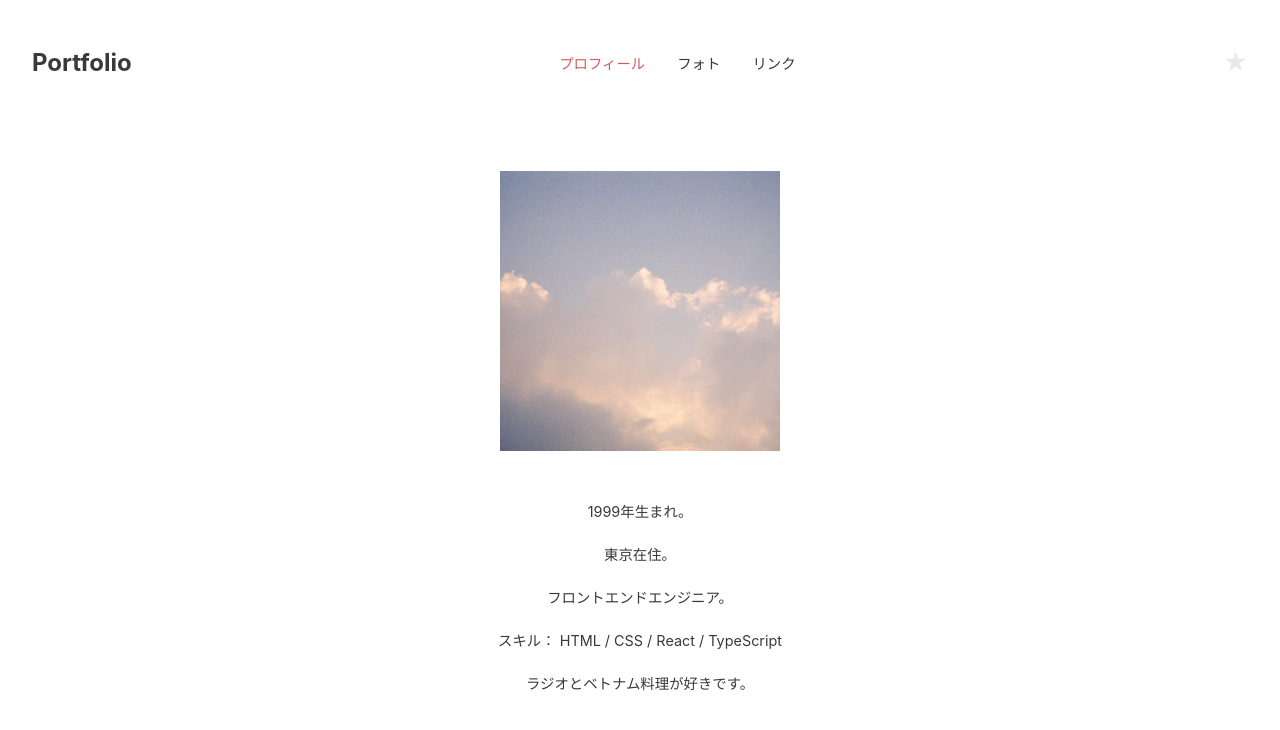
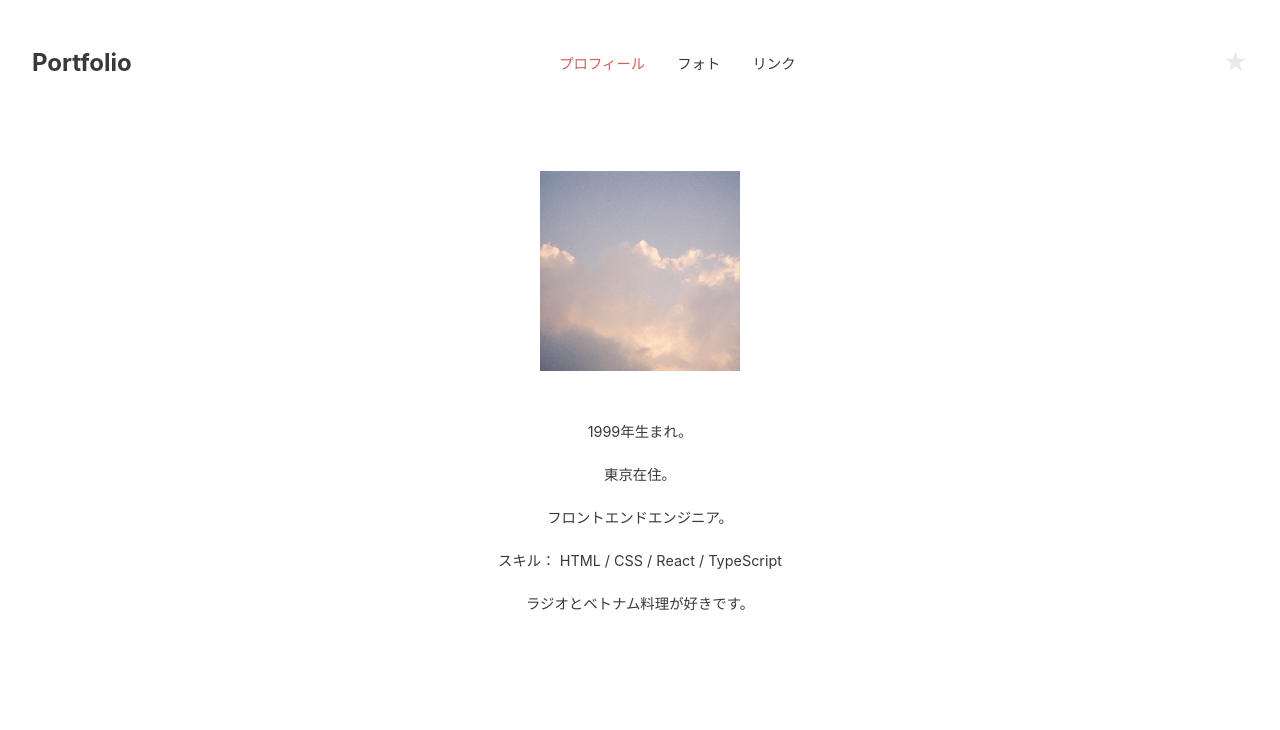
Before and after one commit to likesbook/portfolio, a React (Vite) app: page / in a window 1280 px wide. Shown: the top 730 px of the page. Built offline with nearby package versions, Linux system fonts and the light colour scheme.

Commit message:
fix small

```diff
--- a/src/App.css
+++ b/src/App.css
@@ -62,10 +62,16 @@ body {
 }
 
 .profile-image {
-  width: 280px;
-  height: 280px;
+  width: 200px;
+  height: 200px;
   background-color: #ddd;
   margin-bottom: 2rem;
+}
+
+.photo-image1 {
+  object-fit: cover;
+  width: 200px;
+  height: 200px;
 }
 
 .profile-text {
@@ -76,36 +82,17 @@ body {
 
 /* フォトページ */
 .photo-grid {
-  display: grid;
-  grid-template-columns: repeat(auto-fit, minmax(160px, 1fr));
-  gap: 6rem;
-  padding: 30px 160px;
+  display: flex;
+  flex-wrap: wrap;
+  justify-content: center;
+  gap: 5.5rem;
+  padding: 30px 4rem;
 }
 
-.photo-card {
-  aspect-ratio: 4 / 3;
-  background-color: #ddd;
-}
-
-/* リンクページ */
-.link {
-  text-align: center;
-  font-size: 0.9rem;
-  margin-top: 3rem;
-}
-
-.photo-image,
-.photo-card {
-  /* border-radius: 8px; */
+.photo-image {
   object-fit: cover;
-  width: 100%;
+  width: 200px;
   height: 200px;
-}
-.photo-image1 {
-  /* border-radius: 8px; */
-  object-fit: cover;
-  width: 100%;
-  height: 100%;
 }
 
 .modal-overlay {
@@ -146,6 +133,13 @@ body {
   color: #111;
 }
 
+/* リンクページ */
+.link {
+  text-align: center;
+  font-size: 0.9rem;
+  margin-top: 3rem;
+}
+
 img:focus {
   outline: none;
 }
@@ -178,6 +172,3 @@ img:focus {
 .star-on {
   color: rgb(255, 237, 145);
 }
-/* .star {
-  transition: color 0.3s ease;
-} */
--- a/src/App.tsx
+++ b/src/App.tsx
@@ -19,7 +19,7 @@ const photos = [
   { src: photo5, alt: "写真5", caption: "photo" },
   { src: photo6, alt: "写真6", caption: "photo" },
   { src: photo7, alt: "写真7", caption: "photo" },
-  { src: photo8, alt: "写真8", caption: "photo" },
+  // { src: photo8, alt: "写真8", caption: "photo" },
   { src: photo9, alt: "写真9", caption: "photo" },
   { src: photo10, alt: "写真10", caption: "photo" },
 ];
@@ -94,16 +94,6 @@ export default function Portfolio() {
                 onClick={() => setModalPhoto(photo)}
               />
             ))}
-            {/* <img src={photo1} alt="説明" className="photo-image" />
-            <img src={photo2} alt="説明" className="photo-image" />
-            <img src={photo3} alt="説明" className="photo-image" />
-            <img src={photo4} alt="説明" className="photo-image" />
-            <img src={photo5} alt="説明" className="photo-image" />
-            <img src={photo6} alt="説明" className="photo-image" />
-            <img src={photo7} alt="説明" className="photo-image" />
-            <img src={photo8} alt="説明" className="photo-image" />
-            <img src={photo9} alt="説明" className="photo-image" />
-            <img src={photo10} alt="説明" className="photo-image" /> */}
           </div>
         )}
 
```
